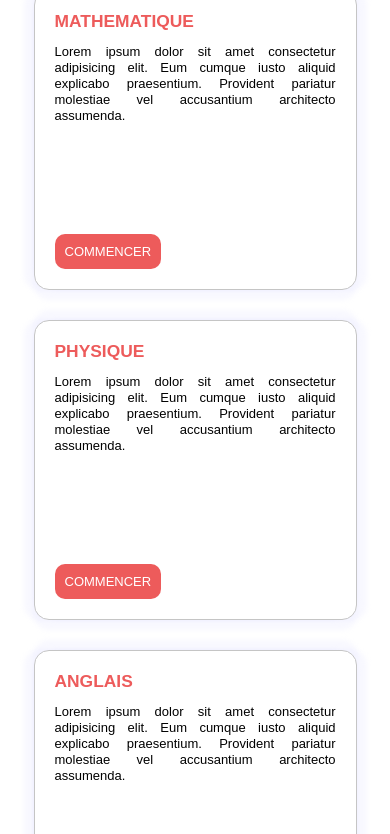
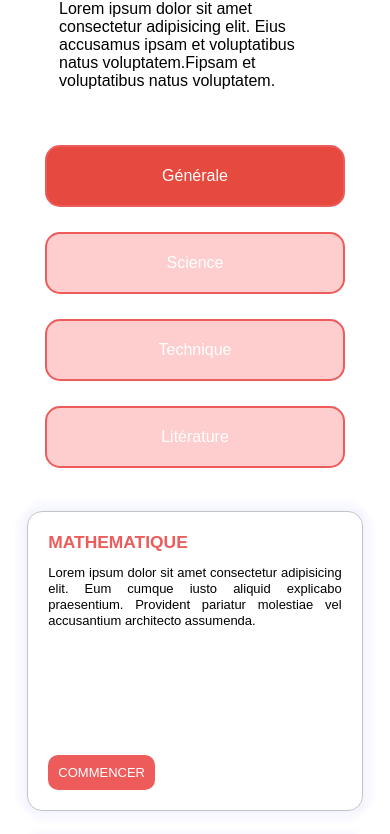
Before and after one commit to Saintrick-FM/tsaka_test, a plain HTML site: page index.html in a window 390 px wide. Shown: the part 110-944 px from the top of the page. Drawn offline with Linux system fonts and the light colour scheme; a web font is replaced by a local one.

Commit message:
Commit final

```diff
--- a/index.html
+++ b/index.html
@@ -8,11 +8,25 @@
     <title>TSAKA | Test</title>
     <link rel='stylesheet' type='text/css' media='screen' href='styles.css'>
 
+
 </head>
 
 <body>
-    <main>
+
     <!-- <h1 class="services_title">Our Services</h1> -->
+    <div class="intro">
+        <div class="title">
+            COURS
+        </div>
+        <div class="comment">Lorem ipsum dolor sit amet consectetur adipisicing elit. Eius accusamus ipsam et
+            voluptatibus natus voluptatem.Fipsam et voluptatibus natus voluptatem.</div>
+    </div>
+    <div class="course_categories">
+        <button class="type_course_btn active">Générale</button>
+        <button class="type_course_btn">Science</button>
+        <button class="type_course_btn">Technique</button>
+        <button class="type_course_btn">Litérature</button>
+    </div>
     <section id="services">
         <div class="main-services">
             <div class="card_container">
@@ -99,14 +113,14 @@
         <div class="cicles_container">
             <div class="circle"></div>
             <div class="circle"></div>
-                <div class="circle_active"></div>
+            <div class="circle active"></div>
             <div class="circle"></div>
             <div class="circle"></div>
             <div class="circle"></div>
         </div>
     </section>
-    </main>
 
+    <script src="main.js"></script>
 </body>
 
 </html>
--- /dev/null
+++ b/main.js
@@ -0,0 +1,21 @@
+// Get all buttons with the class 'type_course_btn'
+const buttons = document.querySelectorAll(".type_course_btn");
+const circles = document.querySelectorAll(".circle");
+
+// Add a click event listener to each button
+buttons.forEach((button) => {
+  button.addEventListener("click", () => {
+    // Toggle the 'type_course_btn--active' class when the button is clicked
+    buttons.forEach((btn) => btn.classList.remove("active"));
+    // Add 'type_course_btn--active' class to the clicked button
+    button.classList.toggle("active");
+  });
+});
+circles.forEach((circle) => {
+  circle.addEventListener("click", () => {
+    // Toggle the 'type_course_btn--active' class when the button is clicked
+    circles.forEach((btn) => btn.classList.remove("active"));
+    // Add 'type_course_btn--active' class to the clicked button
+    circle.classList.toggle("active");
+  });
+});
--- a/styles.css
+++ b/styles.css
@@ -19,23 +19,68 @@ body {
     min-height: 100%;
     border-top: none;
     font-family: 'Istok Web', sans-serif;
-    /* font-family: Patua One, Poppins, Arial; */
-    /* padding: 30px 30px 0 30px; */
     background-color: white;
-}
-
-
-main {
-    display: flex;
-    flex-direction: column;
-    justify-content: center;
-    margin-top: 70px;
-    z-index: 1;
     padding: 0 25px;
 }
 
+/******************************* INTRO  **************************/
+.intro {
+    display: flex;
+    margin: 0 auto;
+    position: relative;
+    margin-top: 50px;
+    margin-bottom: 30px;
+    width: 80%;
+    /* Allow items to grow and take equal space within the container */
+    min-width: 100px;
+    /* Set a minimum width for each item */
+}
 
-/********************* SERVICES BODY SECTION  **************************/
+.title {
+    height: 50px;
+    width: 20%;
+    color: var(--primary_red);
+    font-size: 40px;
+    font-weight: 600;
+}
+
+.comment {
+    max-width: 700px;
+    text-align: left;
+    padding: auto 0 auto 20px;
+    width: 80%;
+    margin: auto 0;
+}
+
+/******************************* TYPE OF COURSES  **************************/
+.course_categories {
+    display: flex;
+    width: auto;
+    justify-content: center;
+    margin-bottom: 43px;
+}
+
+.type_course_btn {
+    color: white;
+    font-size: 1em;
+    border: 2px solid var(--secondary_red);
+    border-radius: 15px;
+    box-shadow: none;
+    cursor: pointer;
+    margin: 0 20px;
+    margin-top: 25px;
+    width: auto;
+    padding: 20px 25px;
+    background: #FECDCD;
+    transition: all 0.5s linear;
+}
+
+.type_course_btn.active {
+    background: linear-gradient(0deg, #E6493D, #E6493D),
+        linear-gradient(0deg, #ED5B5B, #ED5B5B);
+}
+
+/******************************* SERVICES BODY SECTION  **************************/
 
 #services {
     margin: 30px auto;
@@ -43,13 +88,14 @@ main {
     flex-direction: column;
     width: 100%;
     height: max-content;
-    justify-content: space-evenly;
+    justify-content: center;
+    align-items: center;
 }
-
 
 .main-services {
     height: auto;
     display: grid;
+    width: 100%;
     grid-template-columns: repeat(3, minmax(10rem, 20rem));
     /*grid-auto-rows: minmax(100px, auto);*/
     row-gap: 50px;
@@ -92,14 +138,14 @@ main {
     text-align: justify;
 }
 
-.card_btn,
-.type_course_btn {
+.card_btn {
     padding: 10px;
     color: white;
     width: auto;
     font-size: 1em;
-    background: var(--secondary_red);
     border: 0 solid var(--secondary_red);
+    background: linear-gradient(0deg, #ED5B5B, #ED5B5B),
+        linear-gradient(0deg, #FECDCD, #FECDCD);
     border-radius: 10px;
     position: absolute;
     bottom: 0;
@@ -112,9 +158,8 @@ main {
 
 .card_btn:hover {
     color: var(--secondary_red);
-    background-color: transparent;
+    background: transparent;
     border: 1px solid var(--secondary_red);
-
 }
 
 .cicles_container {
@@ -126,30 +171,37 @@ main {
     justify-content: center;
 }
 
-.circle,
-.circle_active {
+.circle {
     width: 3em;
     height: 3em;
     margin: 0 5px;
     border: 2px solid var(--secondary_red);
     border-radius: 50%;
+    cursor: pointer;
 }
 
-.circle_active {
+.circle.active {
     background-color: var(--secondary_red);
 }
 
+/********************* END SERVICES BODY SECTION ***********************/
+/***********************     MEDIA QUERIES    **************************/
 
-@media screen and (min-width:551px) and (max-width:860px) {
+@media screen and (min-width:501px) and (max-width:860px) {
+    .type_course_btn {
+        width: 100px;
+        font-size: .8em;
+        margin: 0 12px;
+    }
+
     .main-services {
-        grid-template-columns: repeat(2, minmax(16rem, 22rem));
+        grid-template-columns: repeat(2, minmax(12rem, 20rem));
         row-gap: 30px;
         column-gap: 30px;
         justify-content: space-evenly;
     }
 
-    .circle,
-    .circle_active {
+    .circle {
         width: 2em;
         height: 2em;
         margin: 0 5px;
@@ -159,25 +211,36 @@ main {
 
 }
 
-@media screen and (max-width:550px) {
+@media screen and (max-width:500px) {
+    .course_categories {
+        flex-direction: column;
+    }
+
     .main-services {
-        grid-template-columns: 95%;
+        grid-template-columns: 86vw;
         /*grid-auto-rows: minmax(100px, auto);*/
         row-gap: 30px;
         justify-content: center;
+        position: relative;
     }
 
     .service_details {
         font-size: 0.93rem;
     }
 
-    .circle,
-    .circle_active {
+    .circle {
         width: 1em;
         height: 1em;
         margin: 0 5px;
         border: 2px solid var(--secondary_red);
         border-radius: 50%;
+        transition: all 0.5s linear;
+    }
+
+    .card_container,
+    .card {
+        width: 100%;
+        margin: 0 auto;
     }
 
     .card {
@@ -202,4 +265,34 @@ h3 {
 
 }
 
-/********************* END SERVICES BODY SECTION ***********************/
+/***********************     MEDIA QUERIES FOR INTRO SECTION    **************************/
+@media screen and (max-width:860px) {
+    .intro {
+        flex-direction: column;
+        align-items: center;
+        justify-content: center;
+    }
+
+    .comment,
+    .title {
+        width: 100%;
+        margin: 0 auto;
+    }
+
+    .comment {
+        margin-top: 10px;
+    }
+}
+
+@media screen and (min-width:860px) and (max-width:1050px) {
+
+    .title {
+        font-size: 35px;
+        width: auto;
+        margin-top: 10px;
+    }
+
+    .comment {
+        margin-left: 20px;
+    }
+}
```
Lines whose indentation alone changed are shown as unchanged.
